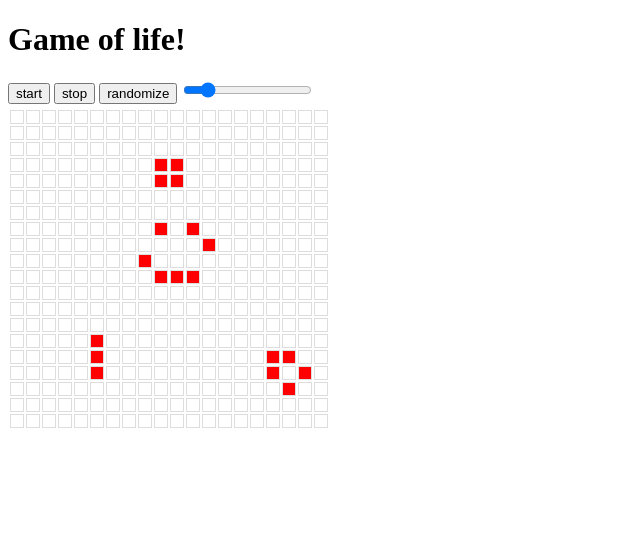
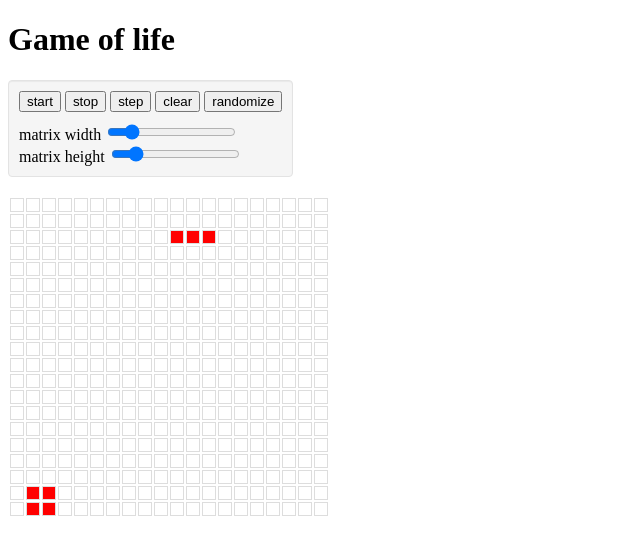
Before and after one commit to jacek213/angular-game-of-life, a plain HTML site: page index.html in a window 1280 px wide. Both pictures are taken after a click on the button "start". Shown: the whole page, without its empty margins (0-640 px from the left). Drawn offline with Linux system fonts and the light colour scheme.

Commit message:
set width and height sparately

```diff
--- a/app.css
+++ b/app.css
@@ -9,3 +9,18 @@ table td {
 table td.active {
   background: red;
 }
+
+#controls {
+  background-color: #f5f5f5;
+  display: inline-block;
+  padding: 10px;
+  margin-bottom: 15px;
+  border: 1px solid #e3e3e3;
+  border-radius: 4px;
+  -webkit-box-shadow: inset 0 1px 1px rgba(0,0,0,.05);
+  box-shadow: inset 0 1px 1px rgba(0,0,0,.05);
+}
+
+#sliders {
+  margin-top: 10px;
+}
--- a/app.js
+++ b/app.js
@@ -3,50 +3,61 @@
 
   app.controller("GameController", ['$interval', function($interval){
 
-    var ctrl = this;
-    var gameInterval;
+    var gameInterval,
+        ctrl = this;
 
-    this.size = 20;
-    this.matrix = [];
+    var init = function() {
+      ctrl.width = 20;
+      ctrl.height = 20;
+      ctrl.updateSize();
+    };
+
+    this.step = function() {
+      ctrl._mapItems(function(item, siblings){
+        return ctrl._applyRules(item, siblings);
+      });
+    }
 
     this.start = function() {
       if ( angular.isDefined(gameInterval) ) return;
 
-      gameInterval = $interval(function() {
-        ctrl._mapItems(function(item, siblings){
-          return ctrl._applyRules(item, siblings);
-        });
-      }, 20);
-    }
+      gameInterval = $interval(ctrl.step, 20);
+    };
 
     this.stop = function() {
       if (angular.isDefined(gameInterval)) {
         $interval.cancel(gameInterval);
         gameInterval = undefined;
       }
-    }
+    };
 
-    this.updateSize = function(newSize) {
-      this.stop();
-      var newMatrix = [];
-      var row;
-      for (var i = 0; i < newSize; i++) {
+    this.updateSize = function() {
+      var row,
+          temp = [];
+
+      ctrl.stop();
+
+      for (var i = 0; i < ctrl.height; i++) {
         row = [];
-
-        for (var u = 0; u < newSize; u++) {
+        for (var ii = 0; ii < ctrl.width; ii++) {
           row.push(Math.round(Math.random()));
         }
-        newMatrix.push(row);
+        temp.push(row);
       }
-      this.matrix = newMatrix;
-    }
-
-    this.updateSize(this.size);
+      ctrl.matrix = temp;
+    };
 
     this.randomize = function() {
       this.stop();
       this._mapItems(function() {
         return Math.round(Math.random());
+      });
+    };
+
+    this.clear = function() {
+      this.stop();
+      this._mapItems(function() {
+        return 0;
       });
     };
 
@@ -63,8 +74,8 @@
     };
 
     this._inRange = function(rowIdx, colIdx) {
-      return rowIdx <= (this.size - 1) && rowIdx > 0 &&
-             colIdx <= (this.size - 1)  && colIdx > 0;
+      return rowIdx <= (this.height - 1) && rowIdx > 0 &&
+             colIdx <= (this.width - 1)  && colIdx > 0;
     }
 
     this._countSiblings = function(rowIdx, colIdx) {
@@ -93,19 +104,13 @@
 
     this._applyRules = function(item, siblingsCount) {
       if (item === 0) {
-        if (siblingsCount === 3) {
-          return 1;
-        } else {
-          return 0;
-        }
-
-      } else if (item === 1) {
-        if (siblingsCount === 2 || siblingsCount === 3) {
-          return 1;
-        } else {
-          return 0;
-        }
+        return (siblingsCount === 3) ? 1 : 0;
+      } else {
+        return (siblingsCount === 2 || siblingsCount === 3) ? 1 : 0;
       }
     };
+
+    init();
+
   }]);
 })();
--- a/index.html
+++ b/index.html
@@ -10,13 +10,27 @@
 
   <body ng-controller="GameController as game">
 
-    <h1>Game of life!</h1>
+    <h1>Game of life</h1>
 
-    <button ng-click="game.start()">start</button>
-    <button ng-click="game.stop()">stop</button>
 
-    <button ng-click="game.randomize()">randomize</button>
-    <input type="range" min="6" max="100" value="10" ng-model="game.size" ng-change="game.updateSize(game.size)" >
+    <div id="controls">
+      <button ng-click="game.start()">start</button>
+      <button ng-click="game.stop()">stop</button>
+      <button ng-click="game.step()">step</button>
+      <button ng-click="game.clear()">clear</button>
+      <button ng-click="game.randomize()">randomize</button>
+      <div>
+        <div id="sliders">
+          <label>matrix width</label>
+          <input type="range" min="6" max="100" value="10" ng-model="game.width" ng-change="game.updateSize(game.width, game.height)" >
+        </div>
+        <div>
+          <label>matrix height</label>
+          <input type="range" min="6" max="100" value="10" ng-model="game.height" ng-change="game.updateSize()" >
+        </div>
+      </div>
+    </div>
+
 
 
 
@@ -28,14 +42,9 @@
       <tbody>
         <tr ng-repeat="row in game.matrix track by $index">
           <td ng-repeat="item in row track by $index" ng-class="{'active': item===1}" ng-click="game.toggleItem($parent.$index, $index)">
-          <!-- {{item}} -->
           </td>
         </tr>
-
       </tbody>
-
     </table>
-
-
   </body>
 </html>
```
